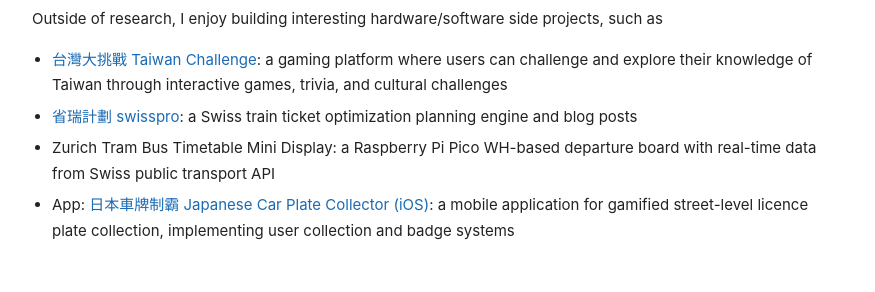
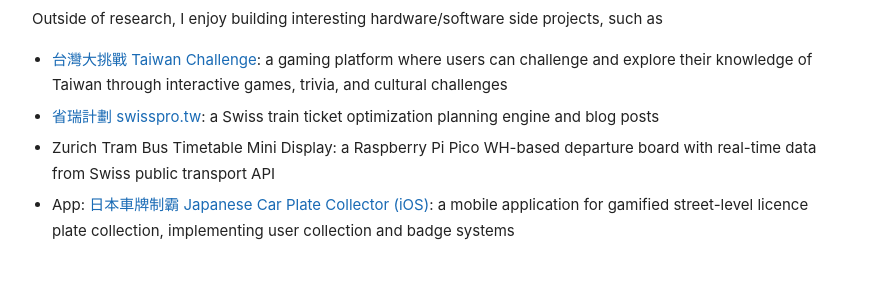
Before and after one commit to Chichinghsu/chichinghsu.github.io, a Jekyll site: the page research/index.html, which Jekyll copies as it is, in a window 1280 px wide and 900 px high, scrolled down 418 px. Shown: the part 153-445 px from the top of the window, without its empty margins (202-1077 px from the left). Built offline with Jekyll 4.4.1, drawn with Linux system fonts in a browser that asks for light colours; some of the changed text lies outside the part shown.

Commit message:
fix typo research html

```diff
--- a/research/index.html
+++ b/research/index.html
@@ -265,7 +265,7 @@
     <p>Outside of research, I enjoy building interesting hardware/software side projects, such as
       <ul>
         <li><a href="https://cchsu.tw/projects/" target="_blank" rel="nofollow noopener">台灣大挑戰 Taiwan Challenge</a>: a gaming platform where users can challenge and explore their knowledge of Taiwan through interactive games, trivia, and cultural challenges</li>
-        <li><a href="https://swisspro.tw" target="_blank" rel="nofollow noopener">省瑞計劃 swisspro</a>: a Swiss train ticket optimization planning engine and blog posts</li>
+        <li><a href="https://swisspro.tw" target="_blank" rel="nofollow noopener">省瑞計劃 swisspro.tw</a>: a Swiss train ticket optimization planning engine and blog posts</li>
         <li>Zurich Tram Bus Timetable Mini Display: a Raspberry Pi Pico WH-based departure board with real-time data from Swiss public transport API</li>
         <li>App: <a href="https://apps.apple.com/tw/app/%E6%97%A5%E6%9C%AC%E8%BB%8A%E7%89%8C%E5%88%B6%E9%9C%B8/id6774146443" target="_blank" rel="nofollow noopener">日本車牌制霸 Japanese Car Plate Collector (iOS)</a>: a mobile application for gamified street-level licence plate collection, implementing user collection and badge systems</li>
       </ul>
@@ -718,7 +718,7 @@
   <div class="row-item">
     <img class="row-logo" src="https://cchsu.tw/projects/img/logo.png" alt="taiwan challenge logo">
     <div class="row-body">
-      <p class="row-title"><a href="https://cchsu.tw/projects/?utm_source=tool&utm_medium=cch_homepage&utm_campaign=cch_homepage" target="_blank" rel="nofollow noopener">swisspro.tw 省瑞計劃</a></p>
+      <p class="row-title"><a href="https://cchsu.tw/projects/?utm_source=tool&utm_medium=cch_homepage&utm_campaign=cch_homepage" target="_blank" rel="nofollow noopener">台灣大挑戰 Taiwan Challenge</a></p>
       <p class="row-sub">Founder</p>
       <p class="row-date">2026 - present</p>
       <p class="row-sub">• Engineered and deployed a full-stack interactive gaming platform, developing daily challenge logic, game mechanics, content/data pipelines, responsive UX, and analytics tracking</p>
```
